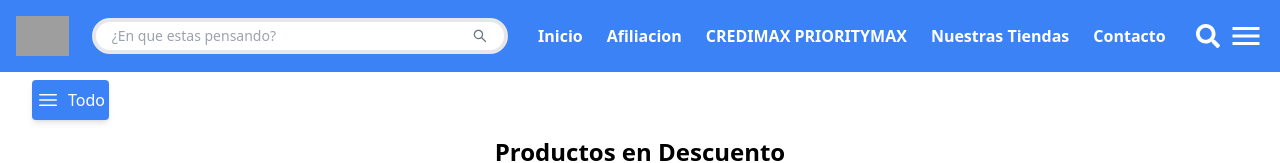
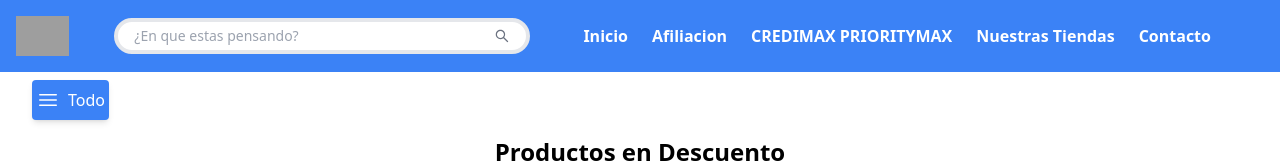
Before and after one commit to dvcanache/MultiMax, a React (Vite) app: page / in a window 1280 px wide. Shown: the top 163 px of the page. Built offline with nearby package versions, Linux system fonts and the light colour scheme; grey boxes are pictures that could not be loaded.

Commit message:
Bug iconos en Nav bar cuando haces resize arreglado

```diff
--- a/src/Components/NavBar/NavBar.tsx
+++ b/src/Components/NavBar/NavBar.tsx
@@ -51,13 +51,13 @@ const NavBar = () => {
           {/* Mobile Buttons */}
           <div className="flex items-center gap-2">
             <div
-              className="cursor-pointer text-white"
+              className="cursor-pointer text-white md:hidden"
               onClick={() => toggleNavState("search")}
             >
               <FaSearch className="text-2xl" />
             </div>
             <div
-              className="cursor-pointer text-white"
+              className="cursor-pointer text-white xl:hidden"
               onClick={() => toggleNavState("menu")}
             >
               <MdMenu className="text-4xl" />
@@ -65,12 +65,12 @@ const NavBar = () => {
           </div>
         </div>
       </nav>
-      <div className="bg-blue-500 p-0 m-0 md:hidden">
+      <div className="bg-blue-500 p-0 m-0">
         <ResponsiveAnimation open={navState === "menu"}>
           <HamburgerMenu />
         </ResponsiveAnimation>
         <ResponsiveAnimation open={navState === "search"}>
-          <div className="p-2">
+          <div className="p-2 md:hidden">
             <SearchBar />
           </div>
         </ResponsiveAnimation>
```
